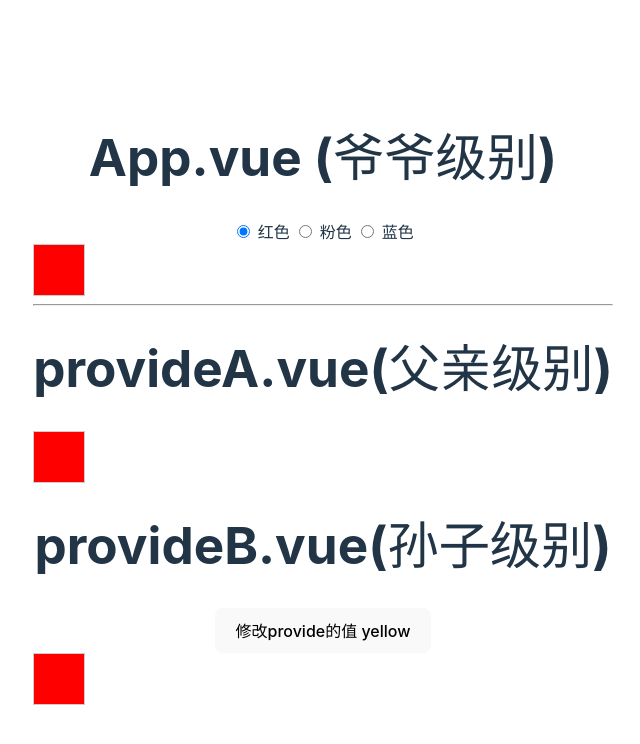
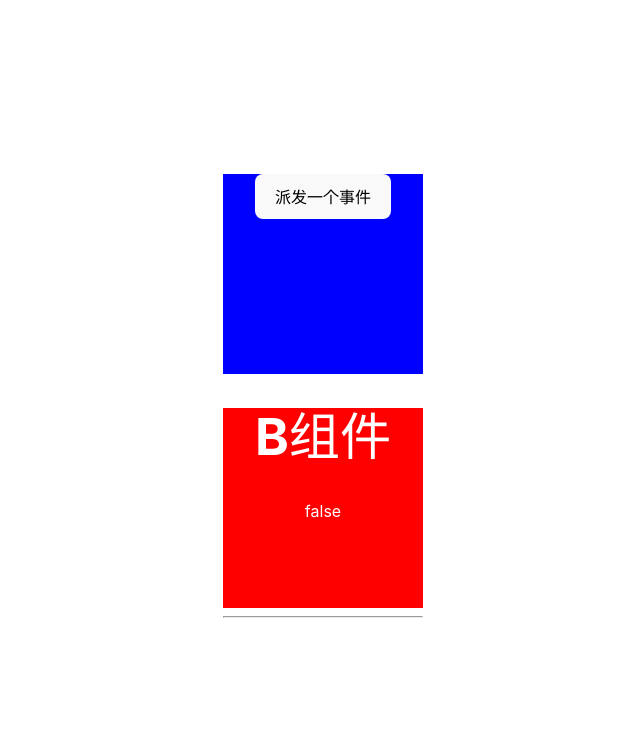
Before and after one commit to xiaoshanzhaguo/Vue3_Study, a Vue app: page / in a window 1280 px wide. Shown: the top 744 px of the page, without its empty margins (317-957 px from the left). Built offline with nearby package versions, Linux system fonts and the light colour scheme.

Commit message:
feat: 借助父组件传参

```diff
--- a/src/App.vue
+++ b/src/App.vue
@@ -1,41 +1,24 @@
 <template>
-  <h1>App.vue (爷爷级别)</h1>
-  <label>
-     <input v-model="colorVal" value="red" name="color" type="radio">
-     红色
-  </label>
-
-  <label>
-     <input v-model="colorVal" value="pink" name="color" type="radio">
-     粉色
-  </label>
-
-  <label>
-     <input v-model="colorVal" value="blue" name="color" type="radio">
-     蓝色
-  </label>
-  <div class="box">
-
+  <div>
+    <A @on-click="getFlag"></A>
+    <B :flag="Flag"></B>
   </div>
   <hr>
-  <provideAVue></provideAVue>
  </template>
 
- <script setup lang='ts'>
- import { ref, reactive, watch, provide, readonly } from 'vue'
- import provideAVue from './components/provideA.vue'
+<script setup lang='ts'>
+import { ref, reactive } from 'vue'
+import A from './components/A.vue'
+import B from './components/B.vue'
 
- let colorVal = ref<string>('red');
- provide('color', colorVal)
-// 如果不想colorVal被修改，使用readonly
-// provide('color', readonly(colorVal))
- </script>
+let Flag = ref(false)
+
+const getFlag = (params: boolean) => {
+  Flag.value = params
+}
+
+</script>
 
 <style lang="less" scoped>
-.box {
-    height: 50px;
-    width: 50px;
-    border: 1px solid #ccc;
-    background: v-bind(colorVal);
-}
+
 </style>
--- a/src/components/A.vue
+++ b/src/components/A.vue
@@ -1,60 +1,23 @@
 <template>
- <div>我是组件 好家伙</div>
- <!-- 注意ref里的名称应与ref的名称相同 -->
- <div ref="div">{{ str }}</div>
- <button @click="change">修改str</button>
+ <div class="A">
+    <button @click="emitB">派发一个事件</button>
+ </div>
 </template>
+
 <script setup lang='ts'>
-import { ref, onBeforeMount, onMounted, onBeforeUpdate, onUpdated, onBeforeUnmount, onUnmounted, onRenderTracked, onRenderTriggered } from 'vue'
-// beforeCreate created setup语法糖模式是没有这两个生命周期的 setup去代替
-// onBeforeMount读不到dom  onMounted可以读取dom
-// onBeforeUpdate获取的是更新前的dom  onUpdated获取的是更新后的dom
+const emit = defineEmits(['on-click'])
+let flag = false
+const emitB = () => {
+    flag = !flag
+    emit('on-click', flag)
+}
+</script>
 
-console.log('setup')
-const str = ref<string>('小满')
-const div = ref<HTMLDivElement>()
-
-// 创建的钩子
-onBeforeMount(() => {
-    console.log('创建之前========>', div.value)
-})
-onMounted(() => {
-    console.log('创建完成========>', div.value)
-})
-
-// 更新的钩子
-onBeforeUpdate(() => {
-    console.log('更新组件之前========>', div.value?.innerText)
-})
-onUpdated(() => {
-    console.log('更新组件完成========>', div.value?.innerText)
-})
-
-
-// 销毁的钩子
-onBeforeUnmount(() => {
-    console.log('销毁之前========>')
-})
-onUnmounted(() => {
-    console.log('销毁完成========>')
-})
-
-
-// 收集依赖
-onRenderTracked((e) => {
-    console.log(e)
-})
-
-// 触发依赖更新
-onRenderTriggered((e) => {
-    console.log(e)
-})
-
-const change = () => {
-    str.value = '我被改啦！'
+<style scoped>
+.A {
+    width: 200px;
+    height: 200px;
+    color: #fff;
+    background: blue;
 }
-
-</script>
-<style scoped>
-
 </style>
--- /dev/null
+++ b/src/components/B.vue
@@ -0,0 +1,23 @@
+<template>
+    <div class="B">
+        <h1>B组件</h1>
+        {{ flag }}
+    </div>
+</template>
+
+<script setup lang='ts'>
+// 使用泛型字面量的格式
+type Props = {
+    flag: boolean
+}
+defineProps<Props>()
+</script>
+
+<style lang="less" scoped>
+.B {
+    width: 200px;
+    height: 200px;
+    color: #fff;
+    background: red;
+}
+</style>
```
